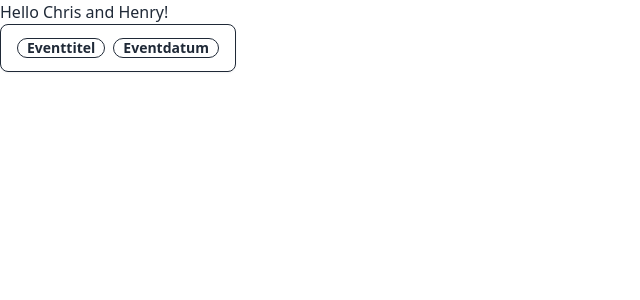
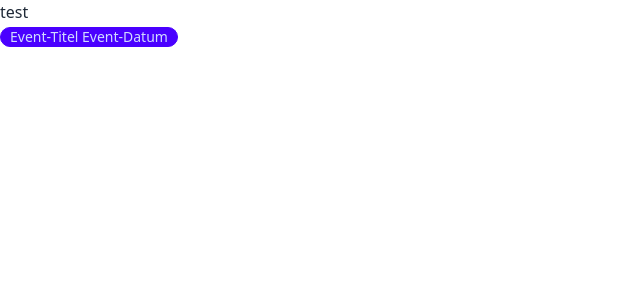
Before and after one commit to Fonsitax/Event-scheduler-2024, a React (Vite) app: page / in a window 1280 px wide. Shown: the top 300 px of the page, without its empty margins (0-640 px from the left). Built offline with nearby package versions, Linux system fonts and the light colour scheme.

Commit message:
Update EventDetails Modal

```diff
--- a/src/App.jsx
+++ b/src/App.jsx
@@ -1,13 +1,24 @@
-import React from 'react';
+import React, { useState } from 'react';
 import TestEventDetails from './components/eventdetails';
 
 function App() {
+  const [showEventDetails, setShowEventDetails] = useState(false);
+
+  const handleClick = () => {
+    setShowEventDetails(!showEventDetails);
+  };
+
   return (
-    <>
-      <h1>Hello Chris and Henry!</h1>
-
-      <TestEventDetails />
-    </>
+    <div>
+      <h1>test</h1>
+      <p
+        onClick={handleClick}
+        className="cursor-pointer badge badge-primary"
+      >
+        Event-Titel Event-Datum
+      </p>
+      {showEventDetails && <TestEventDetails />}
+    </div>
   );
 }
 
--- a/src/components/eventdetails.jsx
+++ b/src/components/eventdetails.jsx
@@ -3,25 +3,6 @@ import React from 'react';
 function EventDetails() {
   return (
     <>
-      {/* You can open the modal using document.getElementById('ID').showModal() method */}
-      <button
-        className="btn badge badge-outline"
-        onClick={() => document.getElementById('my_modal_3').showModal()}
-      >
-        <div className="badge badge-outline">Eventtitel</div>
-        <div className="badge badge-outline">Eventdatum</div>
-      </button>
-      <dialog
-        id="my_modal_3"
-        className="modal"
-      >
-        <div className="modal-box ">
-          <form method="dialog">
-            {/* if there is a button in form, it will close the modal */}
-            <button className="btn btn-sm btn-circle btn-ghost absolute right-2 top-2">
-              ✕
-            </button>
-          </form>
       <div className="card bg-base-100 w-96 shadow-xl  ">
         <div className="card-body justify-center">
           <h2 className="card-title badge-accent badge-outline">
@@ -31,18 +12,18 @@ function EventDetails() {
           <p>
             Erlebe das aufregendste JavaScript-Programmier-Event des Jahres!
             Tauche ein in eine Welt voller Innovation und Kreativität, wo
-                brillante Köpfe aus aller Welt zusammenkommen. Entdecke die
-                neuesten Trends und Technologien, die die Zukunft des
-                Webentwicklungs verändern werden. Lerne von den Besten der
-                Branche in inspirierenden Keynotes und praxisnahen Workshops.
-                Vernetze dich mit Gleichgesinnten und knüpfe wertvolle Kontakte
-                für deine Karriere. Stelle dich spannenden Herausforderungen bei
-                unseren Hackathons und zeige dein Können. Lass dich von
-                atemberaubenden Demos und beeindruckenden Projekten begeistern.
-                Gewinne fantastische Preise und exklusive Goodies. Genieße eine
-                unvergessliche Atmosphäre voller Energie und Enthusiasmus.
-                Verpasse nicht diese einmalige Gelegenheit, dein
-                JavaScript-Wissen auf das nächste Level zu bringen!
+            brillante Köpfe aus aller Welt zusammenkommen. Entdecke die neuesten
+            Trends und Technologien, die die Zukunft des Webentwicklungs
+            verändern werden. Lerne von den Besten der Branche in inspirierenden
+            Keynotes und praxisnahen Workshops. Vernetze dich mit
+            Gleichgesinnten und knüpfe wertvolle Kontakte für deine Karriere.
+            Stelle dich spannenden Herausforderungen bei unseren Hackathons und
+            zeige dein Können. Lass dich von atemberaubenden Demos und
+            beeindruckenden Projekten begeistern. Gewinne fantastische Preise
+            und exklusive Goodies. Genieße eine unvergessliche Atmosphäre voller
+            Energie und Enthusiasmus. Verpasse nicht diese einmalige
+            Gelegenheit, dein JavaScript-Wissen auf das nächste Level zu
+            bringen!
           </p>
           <div className="card-actions justify-end">
             <div className="badge badge-outline">Location</div>
@@ -50,8 +31,6 @@ function EventDetails() {
           </div>
         </div>
       </div>
-        </div>
-      </dialog>
     </>
   );
 }
```
Lines whose indentation alone changed are shown as unchanged.
